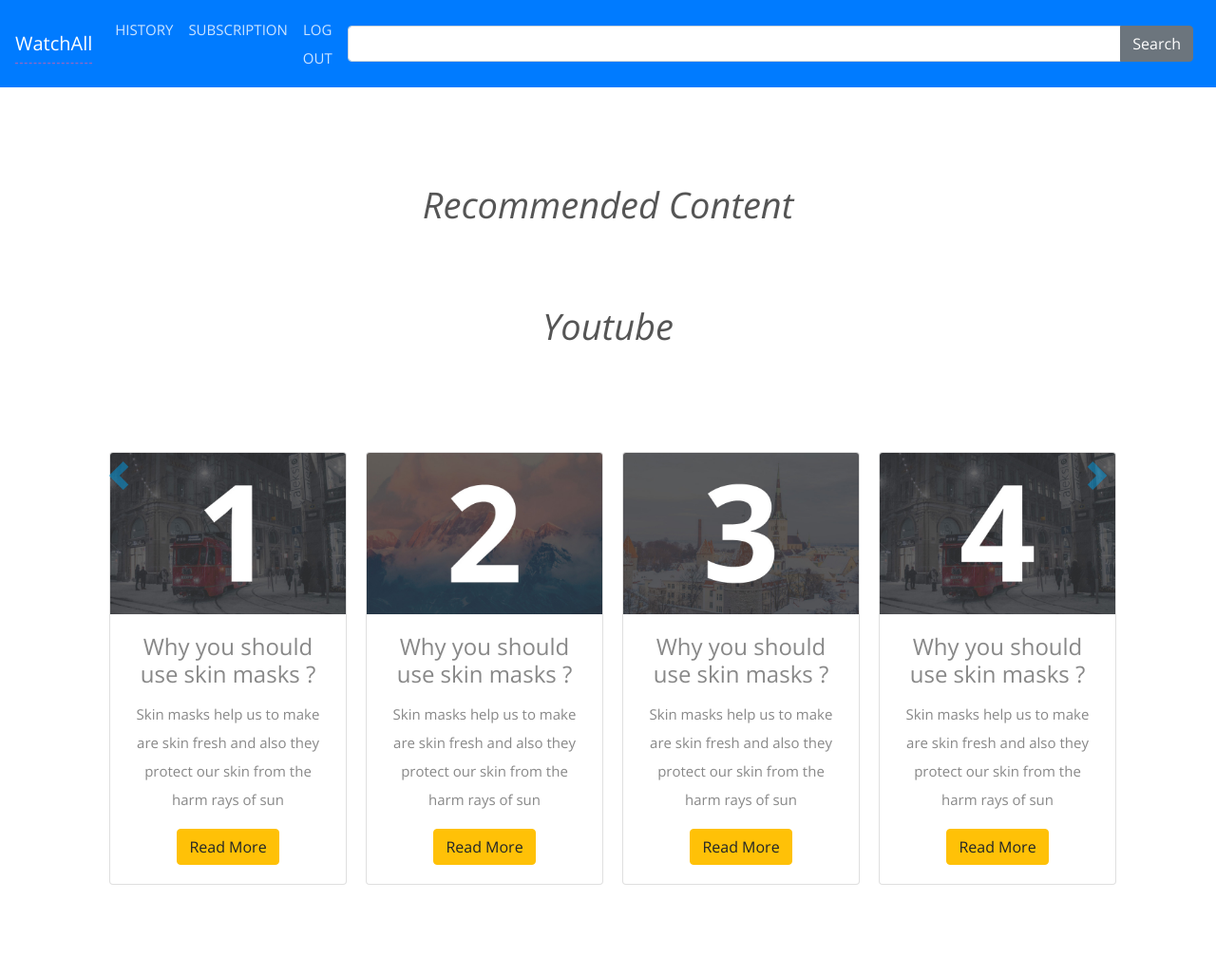
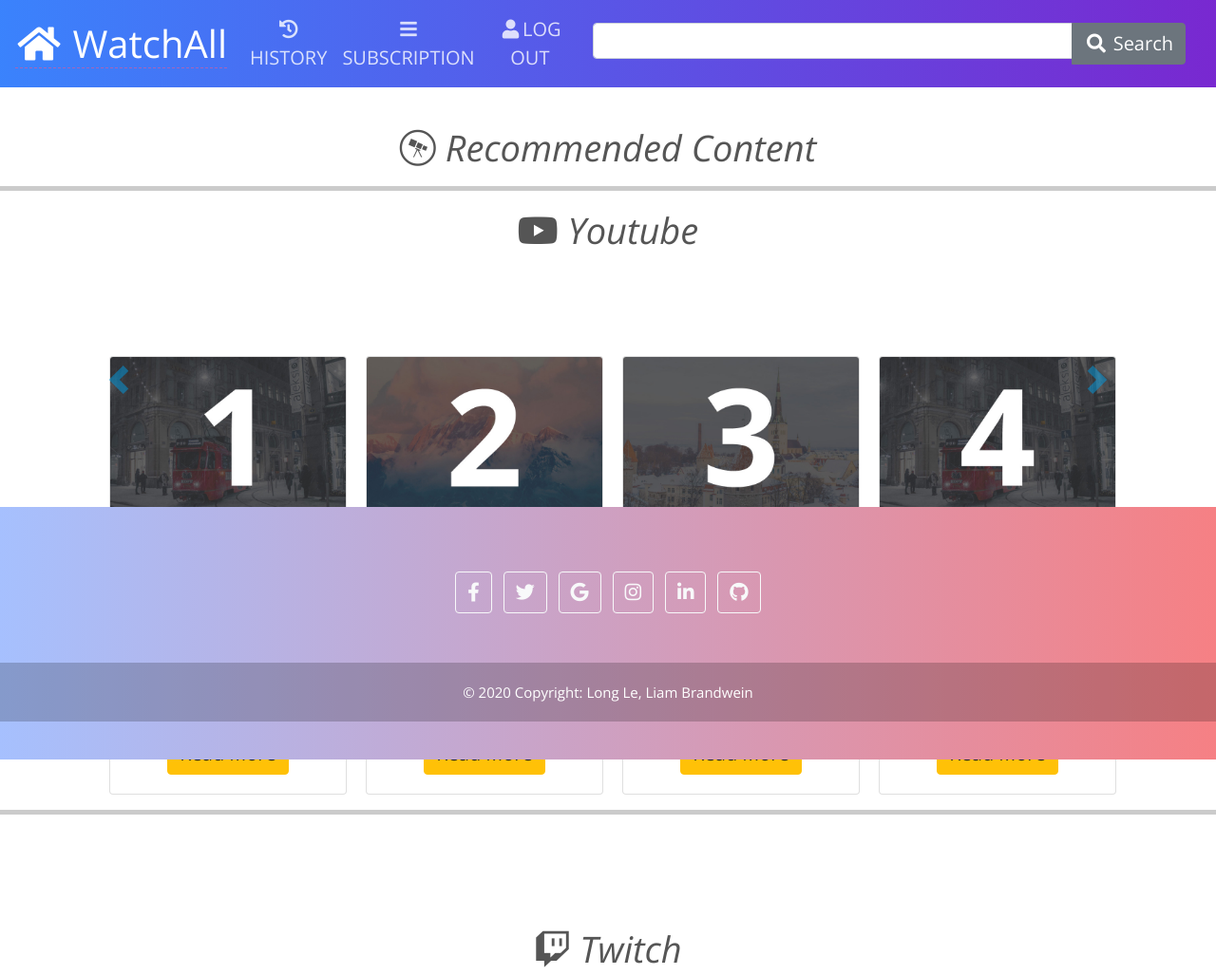
Before and after one commit to liambrandwein/cs326-final-alpha, a website: page src/index.html in a window 1280 px wide. Shown: the top 1027 px of the page at 95% size. Drawn offline with nearby package versions, Linux system fonts and the light colour scheme; sample sign-in values are in the browser's storage.

Commit message:
beautiful files and clean up code

```diff
--- /dev/null
+++ b/src/footer.html
@@ -0,0 +1,45 @@
+<!-- Footer -->
+<!-- https://mdbootstrap.com/docs/standard/navigation/footer/ -->
+<footer class="gradient-custom-2 text-center text-white fixed-bottom">
+    <!-- Grid container -->
+    <div class="container p-4 pb-0">
+        <!-- Section: Social media -->
+        <section class="mb-4">
+            <!-- Facebook -->
+            <a class="btn btn-outline-light btn-floating m-1"
+                href="https://www.youtube.com/watch?v=dQw4w9WgXcQ&ab_channel=RickAstley" role="button"><i
+                    class="fab fa-facebook-f"></i></a>
+
+            <!-- Twitter -->
+            <a class="btn btn-outline-light btn-floating m-1"
+                href="https://www.youtube.com/watch?v=dQw4w9WgXcQ&ab_channel=RickAstley" role="button"><i
+                    class="fab fa-twitter"></i></a>
+
+            <!-- Google -->
+            <a class="btn btn-outline-light btn-floating m-1"
+                href="https://www.youtube.com/watch?v=dQw4w9WgXcQ&ab_channel=RickAstley" role="button"><i
+                    class="fab fa-google"></i></a>
+
+            <!-- Instagram -->
+            <a class="btn btn-outline-light btn-floating m-1"
+                href="https://www.youtube.com/watch?v=dQw4w9WgXcQ&ab_channel=RickAstley" role="button"><i
+                    class="fab fa-instagram"></i></a>
+
+            <!-- Linkedin -->
+            <a class="btn btn-outline-light btn-floating m-1"
+                href="https://www.youtube.com/watch?v=dQw4w9WgXcQ&ab_channel=RickAstley" role="button"><i
+                    class="fab fa-linkedin-in"></i></a>
+
+            <!-- Github -->
+            <a class="btn btn-outline-light btn-floating m-1" href="#!" role="button"><i class="fab fa-github"></i></a>
+        </section>
+        <!-- Section: Social media -->
+    </div>
+    <!-- Grid container -->
+
+    <!-- Copyright -->
+    <div class="text-center p-3" style="background-color: rgba(0, 0, 0, 0.2);">
+        © 2020 Copyright: Long Le, Liam Brandwein
+    </div>
+    <!-- Copyright -->
+</footer>
--- /dev/null
+++ b/src/header.html
@@ -0,0 +1,36 @@
+<!-- navbar -->
+<!-- https://getbootstrap.com/docs/4.0/components/navbar/ -->
+<nav class="navbar navbar-expand-lg navbar-dark gradient-custom fixed-top" id="navbar">
+    <a class="navbar-brand" href="./"> <i class="fa fa-fw fa-home"></i> WatchAll</a>
+    <button class="navbar-toggler" type="button" data-toggle="collapse" data-target="#navbarSupportedContent"
+        aria-controls="navbarSupportedContent" aria-expanded="false" aria-label="Toggle navigation">
+        <span class="navbar-toggler-icon"></span>
+    </button>
+
+    <div class="collapse navbar-collapse" id="navbarSupportedContent">
+        <ul class="navbar-nav mr-auto">
+            <li class="nav-item">
+                <a class="nav-link" href="./history"> <i class="fas fa-history"></i>
+                    history
+                </a>
+            </li>
+            <li class="nav-item">
+                <a class="nav-link" href="./subscription"> <i class="fas fa-bars"></i> Subscription</a>
+            </li>
+            <li class="nav-item">
+                <a class="nav-link" href="./signin" , id="logout"> <i class="fa fa-fw fa-user"> </i>Log out</a>
+            </li>
+        </ul>
+        <!-- Adjust width w-25, w-50, w-75, w-100 -->
+        <form class="mx-3 my-auto d-inline w-75">
+            <div class="input-group">
+                <input type="text" class="form-control" id="search-input">
+                <span class="input-group-append">
+                    <button class="btn btn-secondary" type="button" id="search"> <i class="fa fa-fw fa-search"></i>
+                        Search</button>
+                </span>
+            </div>
+        </form>
+    </div>
+</nav>
+</div>
--- a/src/history.js
+++ b/src/history.js
@@ -1,4 +1,3 @@
-
 async function loadHistory() {
     const email = window.localStorage.getItem('username');
     const url = '/getuserwatchhist/' + email;
--- /dev/null
+++ b/src/index.css
@@ -0,0 +1,39 @@
+/* https://mdbootstrap.com/docs/standard/tools/design/gradients/ */
+
+.gradient-custom {
+    /* fallback for old browsers */
+    background: #6a11cb;
+
+    /* Chrome 10-25, Safari 5.1-6 */
+    background: -webkit-linear-gradient(to left, rgba(106, 17, 203, 0.9), rgba(37, 117, 252, 0.9));
+
+    /* W3C, IE 10+/ Edge, Firefox 16+, Chrome 26+, Opera 12+, Safari 7+ */
+    background: linear-gradient(to left, rgba(106, 17, 203, 0.9), rgba(37, 117, 252, 0.9))
+  }
+
+  .gradient-custom-2{
+    /* fallback for old browsers */
+    background: #a6c0fe;
+
+    /* Chrome 10-25, Safari 5.1-6 */
+    background: -webkit-linear-gradient(to right, rgba(166, 192, 254, 1), rgba(246, 128, 132, 1));
+
+    /* W3C, IE 10+/ Edge, Firefox 16+, Chrome 26+, Opera 12+, Safari 7+ */
+    background: linear-gradient(to right, rgba(166, 192, 254, 1), rgba(246, 128, 132, 1))
+  }
+
+
+  .navbar-brand
+    {
+      font-size: 40px;
+    }
+
+  .nav-link
+  {
+    font-size: 20px;
+  }
+
+  .btn
+  {
+    font-size: 20px;
+  }
--- a/src/index.html
+++ b/src/index.html
@@ -6,6 +6,27 @@
   <meta http-equiv="X-UA-Compatible" content="IE=edge">
   <meta name="viewport" content="width=device-width, initial-scale=1.0">
   <title>Home</title>
+
+
+  <!-- https://stackoverflow.com/questions/18712338/make-header-and-footer-files-to-be-included-in-multiple-html-pages -->
+  <!-- Include header and footer across files -->
+  <script src="https://code.jquery.com/jquery-3.3.1.js" integrity="sha256-2Kok7MbOyxpgUVvAk/HJ2jigOSYS2auK4Pfzbm7uH60="
+    crossorigin="anonymous">
+    </script>
+  <script>
+    $(function () {
+      $("#header").load("header.html");
+      $("#footer").load("footer.html");
+    });
+
+
+    $(document).ready(function () {
+      $.getScript("navbar.js")
+    })
+
+  </script>
+
+
   <link href="https://cdn.jsdelivr.net/npm/bootstrap@5.1.3/dist/css/bootstrap.min.css" rel="stylesheet"
     integrity="sha384-1BmE4kWBq78iYhFldvKuhfTAU6auU8tT94WrHftjDbrCEXSU1oBoqyl2QvZ6jIW3" crossorigin="anonymous">
   <!-- CSS -->
@@ -18,51 +39,40 @@
   <link rel="stylesheet" href="assets/css/style.css">
   <link rel="stylesheet" href="assets/css/media-queries.css">
   <link rel="stylesheet" href="assets/css/carousel.css">
+  <link rel="stylesheet" href="./index.css">
+  <!--
+  https://www.w3schools.com/howto/howto_css_navbar_icon.asp
+  Search for icons here
+  https://fontawesome.com/v5.15/
+  Icon -->
+  <link rel="stylesheet" href="https://pro.fontawesome.com/releases/v5.10.0/css/all.css"
+    integrity="sha384-AYmEC3Yw5cVb3ZcuHtOA93w35dYTsvhLPVnYs9eStHfGJvOvKxVfELGroGkvsg+p" crossorigin="anonymous" />
+
+
 </head>
 
-<body class="container">
-  <!-- navbar -->
-  <!-- https://getbootstrap.com/docs/4.0/components/navbar/ -->
-  <nav class="navbar navbar-expand-lg navbar-dark bg-primary fixed-top" id="navbar">
-    <a class="navbar-brand" href="./">WatchAll</a>
-    <button class="navbar-toggler" type="button" data-toggle="collapse" data-target="#navbarSupportedContent"
-      aria-controls="navbarSupportedContent" aria-expanded="false" aria-label="Toggle navigation">
-      <span class="navbar-toggler-icon"></span>
-    </button>
+<body>
 
-    <div class="collapse navbar-collapse" id="navbarSupportedContent">
-      <ul class="navbar-nav mr-auto">
-        <li class="nav-item">
-          <a class="nav-link" href="./history">History</a>
-        </li>
-        <li class="nav-item">
-          <a class="nav-link" href="./subscription">Subscription</a>
-        </li>
-        <li class="nav-item">
-          <a class="nav-link" href="./signin" , id="logout">Log out</a>
-        </li>
-      </ul>
-      <form class="mx-2 my-auto d-inline w-100">
-        <div class="input-group">
-          <input type="text" class="form-control" id="search-input">
-          <span class="input-group-append">
-            <button class="btn btn-secondary" type="button" id="search">Search</button>
-          </span>
-        </div>
-      </form>
-    </div>
-  </nav>
-  </div>
+  <div id="header"></div>
 
 
-  <br> <br> <br> <br> <br> <br>
+
+  <br> <br> <br> <br>
+
+
   <h1 class="text-center">
+    <i class="fab fa-wpexplorer"></i>
     Recommended Content
   </h1>
-  <br> <br>
+  <!--
+  https://stackoverflow.com/questions/4151743/how-can-i-change-the-thickness-of-my-hr-tag
+  height change the thickness -->
+  <hr style="height:5px;border:none;color:#333;background-color:#333;" />
 
 
-  <h2> Youtube </h2>
+  <h2> <i class="fab fa-youtube"></i> Youtube </h2>
+
+  <div class="container">
 
     <!-- ADAPTED FROM https://azmind.com/bootstrap-carousel-multiple-items/ -->
     <!-- Top content -->
@@ -75,7 +85,8 @@
                 <img src="assets/img/backgrounds/1.jpg" class="card-img-top">
                 <div class="card-body">
                   <h4 class="card-title">Why you should use skin masks ?</h4>
-                <p class="card-text">Skin masks help us to make are skin fresh and also they protect our skin from the
+                  <p class="card-text">Skin masks help us to make are skin fresh and also they protect our skin from
+                    the
                     harm rays of sun</p>
                   <button type="button" class="btn btn-warning">Read More</button>
                 </div>
@@ -88,7 +99,8 @@
                 <img src="assets/img/backgrounds/2.jpg" class="card-img-top">
                 <div class="card-body">
                   <h4 class="card-title">Why you should use skin masks ?</h4>
-                <p class="card-text">Skin masks help us to make are skin fresh and also they protect our skin from the
+                  <p class="card-text">Skin masks help us to make are skin fresh and also they protect our skin from
+                    the
                     harm rays of sun</p>
                   <button type="button" class="btn btn-warning">Read More</button>
                 </div>
@@ -99,7 +111,8 @@
                 <img src="assets/img/backgrounds/3.jpg" class="card-img-top">
                 <div class="card-body">
                   <h4 class="card-title">Why you should use skin masks ?</h4>
-                <p class="card-text">Skin masks help us to make are skin fresh and also they protect our skin from the
+                  <p class="card-text">Skin masks help us to make are skin fresh and also they protect our skin from
+                    the
                     harm rays of sun</p>
                   <button type="button" class="btn btn-warning">Read More</button>
                 </div>
@@ -110,7 +123,8 @@
                 <img src="assets/img/backgrounds/4.jpg" class="card-img-top">
                 <div class="card-body">
                   <h4 class="card-title">Why you should use skin masks ?</h4>
-                <p class="card-text">Skin masks help us to make are skin fresh and also they protect our skin from the
+                  <p class="card-text">Skin masks help us to make are skin fresh and also they protect our skin from
+                    the
                     harm rays of sun</p>
                   <button type="button" class="btn btn-warning">Read More</button>
                 </div>
@@ -121,7 +135,8 @@
                 <img src="assets/img/backgrounds/5.jpg" class="card-img-top">
                 <div class="card-body">
                   <h4 class="card-title">Why you should use skin masks ?</h4>
-                <p class="card-text">Skin masks help us to make are skin fresh and also they protect our skin from the
+                  <p class="card-text">Skin masks help us to make are skin fresh and also they protect our skin from
+                    the
                     harm rays of sun</p>
                   <button type="button" class="btn btn-warning">Read More</button>
                 </div>
@@ -132,7 +147,8 @@
                 <img src="assets/img/backgrounds/6.jpg" class="card-img-top">
                 <div class="card-body">
                   <h4 class="card-title">Why you should use skin masks ?</h4>
-                <p class="card-text">Skin masks help us to make are skin fresh and also they protect our skin from the
+                  <p class="card-text">Skin masks help us to make are skin fresh and also they protect our skin from
+                    the
                     harm rays of sun</p>
                   <button type="button" class="btn btn-warning">Read More</button>
                 </div>
@@ -143,7 +159,8 @@
                 <img src="assets/img/backgrounds/7.jpg" class="card-img-top">
                 <div class="card-body">
                   <h4 class="card-title">Why you should use skin masks ?</h4>
-                <p class="card-text">Skin masks help us to make are skin fresh and also they protect our skin from the
+                  <p class="card-text">Skin masks help us to make are skin fresh and also they protect our skin from
+                    the
                     harm rays of sun</p>
                   <button type="button" class="btn btn-warning">Read More</button>
                 </div>
@@ -154,7 +171,8 @@
                 <img src="assets/img/backgrounds/8.jpg" class="card-img-top">
                 <div class="card-body">
                   <h4 class="card-title">Why you should use skin masks ?</h4>
-                <p class="card-text">Skin masks help us to make are skin fresh and also they protect our skin from the
+                  <p class="card-text">Skin masks help us to make are skin fresh and also they protect our skin from
+                    the
                     harm rays of sun</p>
                   <button type="button" class="btn btn-warning">Read More</button>
                 </div>
@@ -173,10 +191,16 @@
       </div>
     </div>
 
+  </div>
 
+  <hr style="height:5px;border:none;color:#333;background-color:#333;" />
   <br> <br> <br>
-  <h2> Twitch </h2>
 
+
+  <!-- TWITCH -->
+  <h2> <i class="fab fa-twitch"></i> Twitch </h2>
+
+  <div class="container">
     <div class="top-content">
       <div class="container-fluid">
         <div id="carousel-twitch" class="carousel slide" data-interval="false">
@@ -186,7 +210,8 @@
                 <img src="assets/img/backgrounds/1.jpg" class="card-img-top">
                 <div class="card-body">
                   <h4 class="card-title">Why you should use skin masks ?</h4>
-                <p class="card-text">Skin masks help us to make are skin fresh and also they protect our skin from the
+                  <p class="card-text">Skin masks help us to make are skin fresh and also they protect our skin from
+                    the
                     harm rays of sun</p>
                   <button type="button" class="btn btn-warning">Read More</button>
                 </div>
@@ -199,7 +224,8 @@
                 <img src="assets/img/backgrounds/2.jpg" class="card-img-top">
                 <div class="card-body">
                   <h4 class="card-title">Why you should use skin masks ?</h4>
-                <p class="card-text">Skin masks help us to make are skin fresh and also they protect our skin from the
+                  <p class="card-text">Skin masks help us to make are skin fresh and also they protect our skin from
+                    the
                     harm rays of sun</p>
                   <button type="button" class="btn btn-warning">Read More</button>
                 </div>
@@ -210,7 +236,8 @@
                 <img src="assets/img/backgrounds/3.jpg" class="card-img-top">
                 <div class="card-body">
                   <h4 class="card-title">Why you should use skin masks ?</h4>
-                <p class="card-text">Skin masks help us to make are skin fresh and also they protect our skin from the
+                  <p class="card-text">Skin masks help us to make are skin fresh and also they protect our skin from
+                    the
                     harm rays of sun</p>
                   <button type="button" class="btn btn-warning">Read More</button>
                 </div>
@@ -221,7 +248,8 @@
                 <img src="assets/img/backgrounds/4.jpg" class="card-img-top">
                 <div class="card-body">
                   <h4 class="card-title">Why you should use skin masks ?</h4>
-                <p class="card-text">Skin masks help us to make are skin fresh and also they protect our skin from the
+                  <p class="card-text">Skin masks help us to make are skin fresh and also they protect our skin from
+                    the
                     harm rays of sun</p>
                   <button type="button" class="btn btn-warning">Read More</button>
                 </div>
@@ -232,7 +260,8 @@
                 <img src="assets/img/backgrounds/5.jpg" class="card-img-top">
                 <div class="card-body">
                   <h4 class="card-title">Why you should use skin masks ?</h4>
-                <p class="card-text">Skin masks help us to make are skin fresh and also they protect our skin from the
+                  <p class="card-text">Skin masks help us to make are skin fresh and also they protect our skin from
+                    the
                     harm rays of sun</p>
                   <button type="button" class="btn btn-warning">Read More</button>
                 </div>
@@ -243,7 +272,8 @@
                 <img src="assets/img/backgrounds/6.jpg" class="card-img-top">
                 <div class="card-body">
                   <h4 class="card-title">Why you should use skin masks ?</h4>
-                <p class="card-text">Skin masks help us to make are skin fresh and also they protect our skin from the
+                  <p class="card-text">Skin masks help us to make are skin fresh and also they protect our skin from
+                    the
                     harm rays of sun</p>
                   <button type="button" class="btn btn-warning">Read More</button>
                 </div>
@@ -254,7 +284,8 @@
                 <img src="assets/img/backgrounds/7.jpg" class="card-img-top">
                 <div class="card-body">
                   <h4 class="card-title">Why you should use skin masks ?</h4>
-                <p class="card-text">Skin masks help us to make are skin fresh and also they protect our skin from the
+                  <p class="card-text">Skin masks help us to make are skin fresh and also they protect our skin from
+                    the
                     harm rays of sun</p>
                   <button type="button" class="btn btn-warning">Read More</button>
                 </div>
@@ -265,7 +296,8 @@
                 <img src="assets/img/backgrounds/8.jpg" class="card-img-top">
                 <div class="card-body">
                   <h4 class="card-title">Why you should use skin masks ?</h4>
-                <p class="card-text">Skin masks help us to make are skin fresh and also they protect our skin from the
+                  <p class="card-text">Skin masks help us to make are skin fresh and also they protect our skin from
+                    the
                     harm rays of sun</p>
                   <button type="button" class="btn btn-warning">Read More</button>
                 </div>
@@ -283,6 +315,15 @@
         </div>
       </div>
     </div>
+  </div>
+
+
+  <hr style="height:5px;border:none;color:#333;background-color:#333;" />
+
+
+  <br> <br> <br> <br> <br> <br> <br> <br> <br> <br> <br> <br>
+  <div id="footer"></div>
+
 
 
 
@@ -300,21 +341,6 @@
   <script src="assets/js/scripts.js"></script>
   <!-- <script src="https://cdn.jsdelivr.net/npm/bootstrap@5.1.3/dist/js/bootstrap.bundle.min.js" integrity="sha384-ka7Sk0Gln4gmtz2MlQnikT1wXgYsOg+OMhuP+IlRH9sENBO0LRn5q+8nbTov4+1p" crossorigin="anonymous"></script> -->
   <!-- <script src="index.js"></script>   -->
-  <script scrc="">
-    if (localStorage.getItem("username") === null) {
-      alert("You are not signed on")
-      location.href = "./signin"
-    }
-    document.getElementById("logout").onclick = function () {
-      alert("You have been logged out");
-      window.localStorage.clear();
-    }
-
-    document.getElementById("search").onclick = function () {
-      const query = document.getElementById("search-input").value;
-      location.href = `./results#${query}`;
-    }
-  </script>
 </body>
 
 </html>
```
Also changed, not shown: src/history.html (+24 -49 lines), src/manager.html (+24 -49 lines), src/navbar.js (added, +20 -0 lines), src/searchResult.html (+27 -50 lines). Lines whose indentation alone changed are shown as unchanged.
